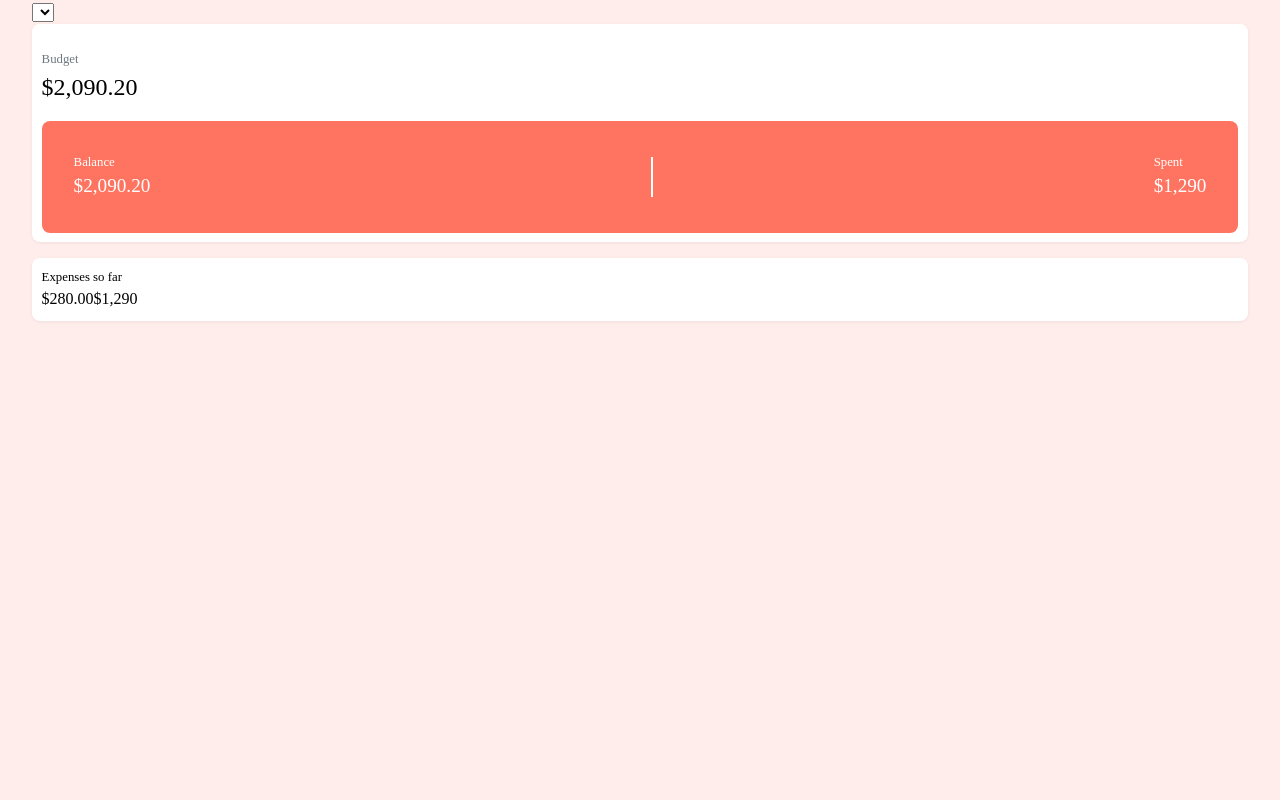
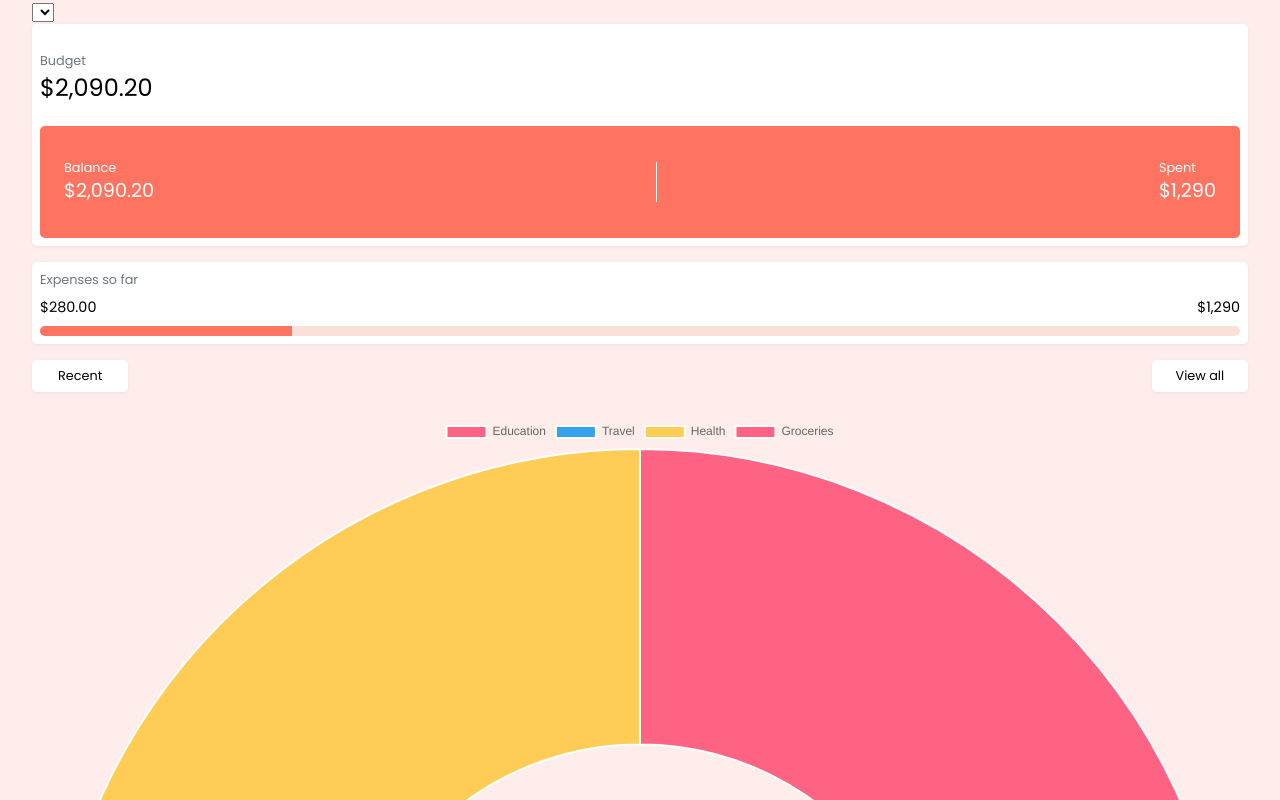
Before and after one commit to FesoQue/ExpenseTracker, a React (Create React App) app: page / in a window 1280 px wide. Shown: the top 800 px of the page. Built offline with nearby package versions, Linux system fonts and the light colour scheme.

Commit message:
home page design wip

```diff
--- a/package.json
+++ b/package.json
@@ -3,11 +3,16 @@
   "version": "0.1.0",
   "private": true,
   "dependencies": {
+    "@emotion/react": "^11.9.0",
+    "@emotion/styled": "^11.8.1",
+    "@mui/material": "^5.8.3",
     "@testing-library/jest-dom": "^5.14.1",
     "@testing-library/react": "^13.0.0",
     "@testing-library/user-event": "^13.2.1",
+    "chart.js": "^3.8.0",
     "cra-template": "1.2.0",
     "react": "^18.1.0",
+    "react-chartjs-2": "^4.2.0",
     "react-dom": "^18.1.0",
     "react-router-dom": "^6.3.0",
     "react-scripts": "5.0.1",
--- a/public/index.html
+++ b/public/index.html
@@ -24,6 +24,10 @@
       work correctly both with client-side routing and a non-root public URL.
       Learn how to configure a non-root public URL by running `npm run build`.
     -->
+    <link
+      href="https://fonts.googleapis.com/css2?family=Poppins:wght@300;400;500;600;700&display=swap"
+      rel="stylesheet"
+    />
     <title>React App</title>
   </head>
   <body>
--- a/src/App.css
+++ b/src/App.css
@@ -21,7 +21,7 @@
     --gray7: #2a2e35;
     --gray8: #12181b;
 
-    --br: .5rem;
+    --br: .3rem;
     --bs: 0 1px 2px 0 rgb(60 64 67 / 3%), 0 1px 3px 1px rgb(60 64 67 / 3%);
 }
 html,
@@ -33,9 +33,14 @@ body {
     line-height: 1.5;
     background-color: var(--color3);
     -webkit-font-smoothing: antialiased;
+    font-family: 'Poppins', sans-serif;
 }
 p{
     font-size: .8rem;
+    font-weight: 400;
+}
+h1, h2, h3, h4, h5 {
+    font-weight: 600;
 }
 ul {
     padding: 0;
--- /dev/null
+++ b/src/components/Charts/PieChart.jsx
@@ -0,0 +1,25 @@
+import React from 'react';
+import { Chart } from 'chart.js/auto';
+import { Doughnut } from 'react-chartjs-2';
+
+const PieChart = () => {
+  const data = {
+    labels: ['Education', 'Travel', 'Health', 'Groceries'],
+    datasets: [
+      {
+        label: 'My First Dataset',
+        data: [300, 50, 100],
+        backgroundColor: [
+          'rgb(255, 99, 132)',
+          'rgb(54, 162, 235)',
+          'rgb(255, 205, 86)',
+        ],
+        hoverOffset: 4,
+      },
+    ],
+  };
+
+  return <Doughnut data={data} />;
+};
+
+export default PieChart;
--- a/src/pages/Home.css
+++ b/src/pages/Home.css
@@ -1,42 +1,92 @@
 .acct-overview {
-    padding: .6rem;
+    padding: .5rem;
     margin-bottom: 1rem;
     background-color: var(--white);
     box-shadow: var(--bs);
     border-radius: var(--br);
 }
+
 .acct-overview-row1 {
-    padding: 1rem 0;
+    padding: 1.2rem 0;
 }
-.acct-overview-row1 p{
+
+.acct-overview-row1 p {
     color: var(--gray4);
 }
+
 .acct-overview-row1 span {
     font-size: 1.5rem;
 }
+
 .acct-overview-row2 {
     display: flex;
     justify-content: space-between;
     align-items: center;
-    padding: 2rem;
+    padding: 2rem 1.5rem;
     background-color: var(--color);
     border-radius: var(--br);
 }
+
 .divider {
     width: 1.3px;
     height: 40px;
     background-color: var(--white);
 }
+
 .acct-overview-row2-col p {
     color: var(--white);
 }
+
 .acct-overview-row2-col span {
     color: var(--white);
     font-size: 1.2rem;
 }
+
 .expenses-level {
-    padding: .6rem;
+    padding: .5rem;
+    margin-bottom: 1rem;
     background-color: var(--white);
     box-shadow: var(--bs);
     border-radius: var(--br);
 }
+
+.expenses-level p {
+    color: var(--gray4);
+    margin-bottom: .5rem;
+}
+
+.expenses-diff {
+    display: flex;
+    justify-content: space-between;
+    margin-bottom: .5rem;
+}
+
+.expenses-level span {
+    font-size: .9rem;
+}
+.progress {
+    position: relative;
+    width: 100%;
+    height: .6rem;
+    background-color: var(--color2);
+    border-radius: .3rem;
+    overflow: hidden;
+}
+.bar {
+    width: 21%;
+    height: .6rem;
+    background-color: var(--color);
+}
+.expenses-overview-header {
+    display: flex;
+    justify-content: space-between;
+    margin-bottom: 1.5rem;
+}
+.expenses-overview-header p {
+    min-width: 12ch;
+    padding: .4rem 0;
+    background-color: var(--white);
+    text-align: center;
+    border-radius: var(--br);
+    box-shadow: var(--bs);
+}
--- a/src/pages/Home.jsx
+++ b/src/pages/Home.jsx
@@ -1,4 +1,5 @@
 import React from 'react';
+import PieChart from '../components/Charts/PieChart';
 import './Home.css';
 
 const Home = () => {
@@ -29,7 +30,7 @@ const Home = () => {
       {/* progress bar */}
       <div className='expenses-level'>
         <p>Expenses so far</p>
-        <div>
+        <div className='expenses-diff'>
           <span>$280.00</span>
           <span>$1,290</span>
         </div>
@@ -37,6 +38,16 @@ const Home = () => {
           <div className='bar'></div>
         </div>
       </div>
+      {/* expenses category */}
+      <div className='expenses-overview'>
+        <div className='expenses-overview-header'>
+          <p>Recent</p>
+          <p>View all</p>
+        </div>
+        <div className='expenses-chart'>
+          <PieChart />
+        </div>
+      </div>
     </div>
   );
 };
```
Also changed, not shown: 1 other file (tests, documents, lock files or other folders).
